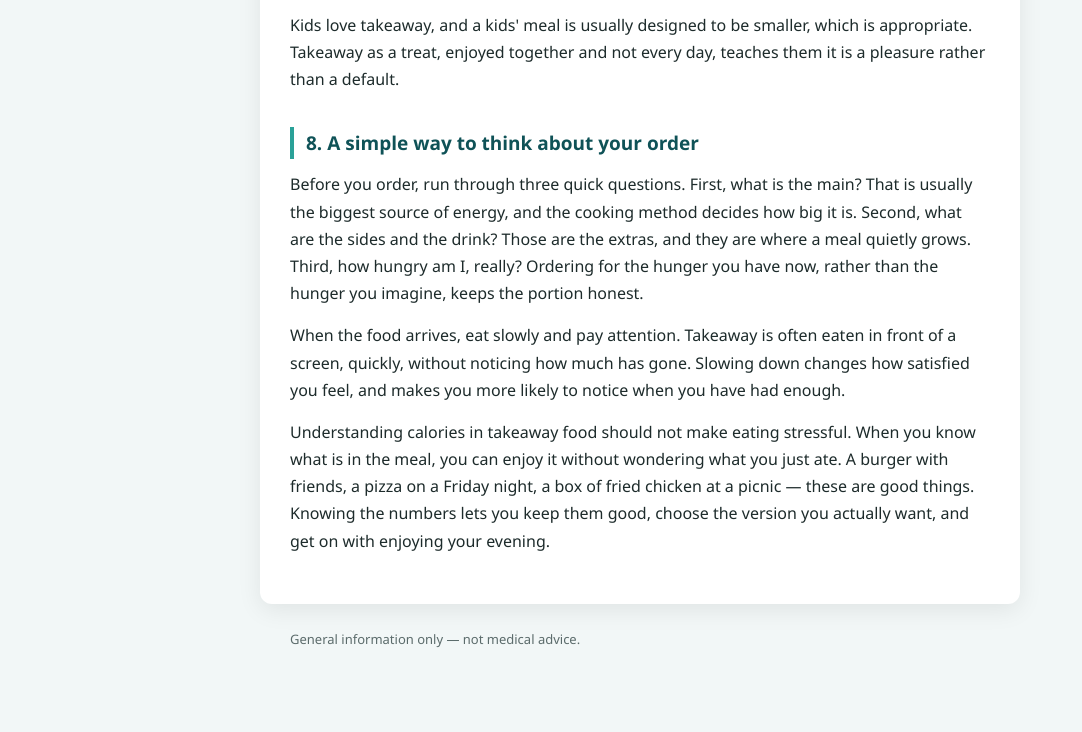
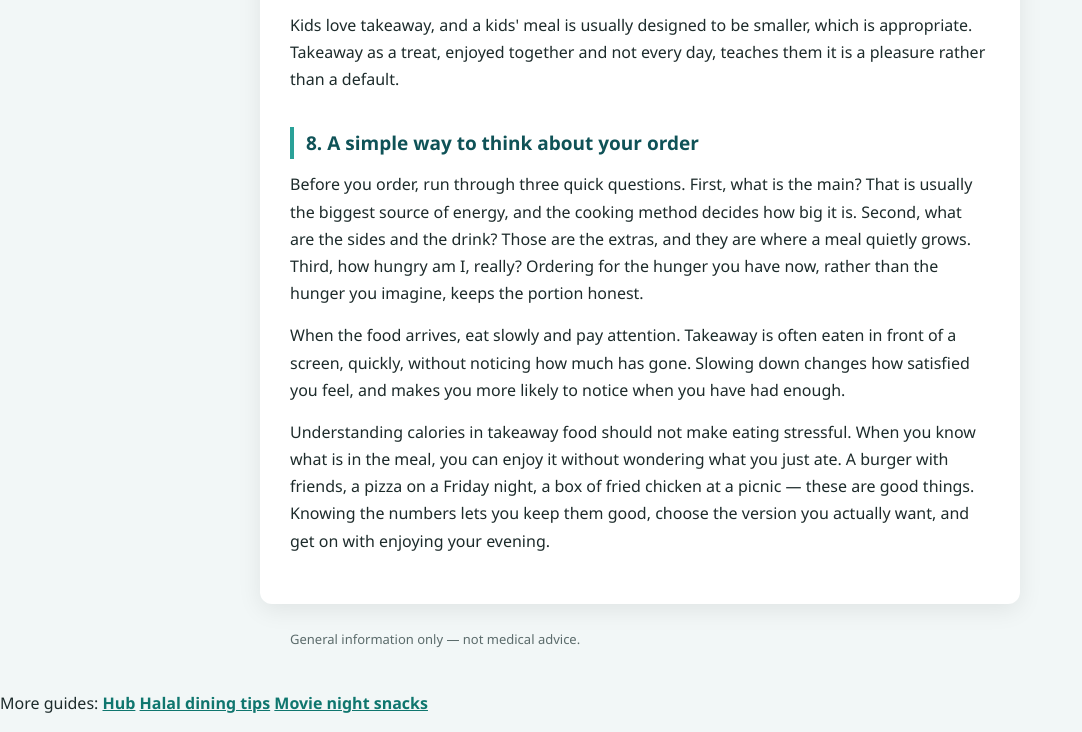
Before and after one commit to kfc-cmd/fast-food-deals-australia, a plain HTML site: page index.html in a window 1280 px wide. Shown: the part 5005-5737 px from the top of the page, without its empty margins (0-1082 px from the left). Before the commit the page ends 5695 px from the top, so only its background shows below. Drawn offline with Linux system fonts and the light colour scheme.

Commit message:
Update index.html

```diff
--- a/index.html
+++ b/index.html
@@ -54,6 +54,8 @@
 <p>Before you order, run through three quick questions. First, what is the main? That is usually the biggest source of energy, and the cooking method decides how big it is. Second, what are the sides and the drink? Those are the extras, and they are where a meal quietly grows. Third, how hungry am I, really? Ordering for the hunger you have now, rather than the hunger you imagine, keeps the portion honest.</p>
 <p>When the food arrives, eat slowly and pay attention. Takeaway is often eaten in front of a screen, quickly, without noticing how much has gone. Slowing down changes how satisfied you feel, and makes you more likely to notice when you have had enough.</p>
 <p>Understanding calories in takeaway food should not make eating stressful. When you know what is in the meal, you can enjoy it without wondering what you just ate. A burger with friends, a pizza on a Friday night, a box of fried chicken at a picnic — these are good things. Knowing the numbers lets you keep them good, choose the version you actually want, and get on with enjoying your evening.</p>
+
 </main><footer>General information only — not medical advice.</footer>
+<p>More guides: <a href="https://sites.google.com/view/fast-food-culture-in-australia/home">Hub</a> <a href="https://halal-dining-tips-australia.pages.dev/">Halal dining tips</a> <a href="https://extraordinary-torrone-64f36c.netlify.app/">Movie night snacks</a></p>
 </body>
 </html>
```
